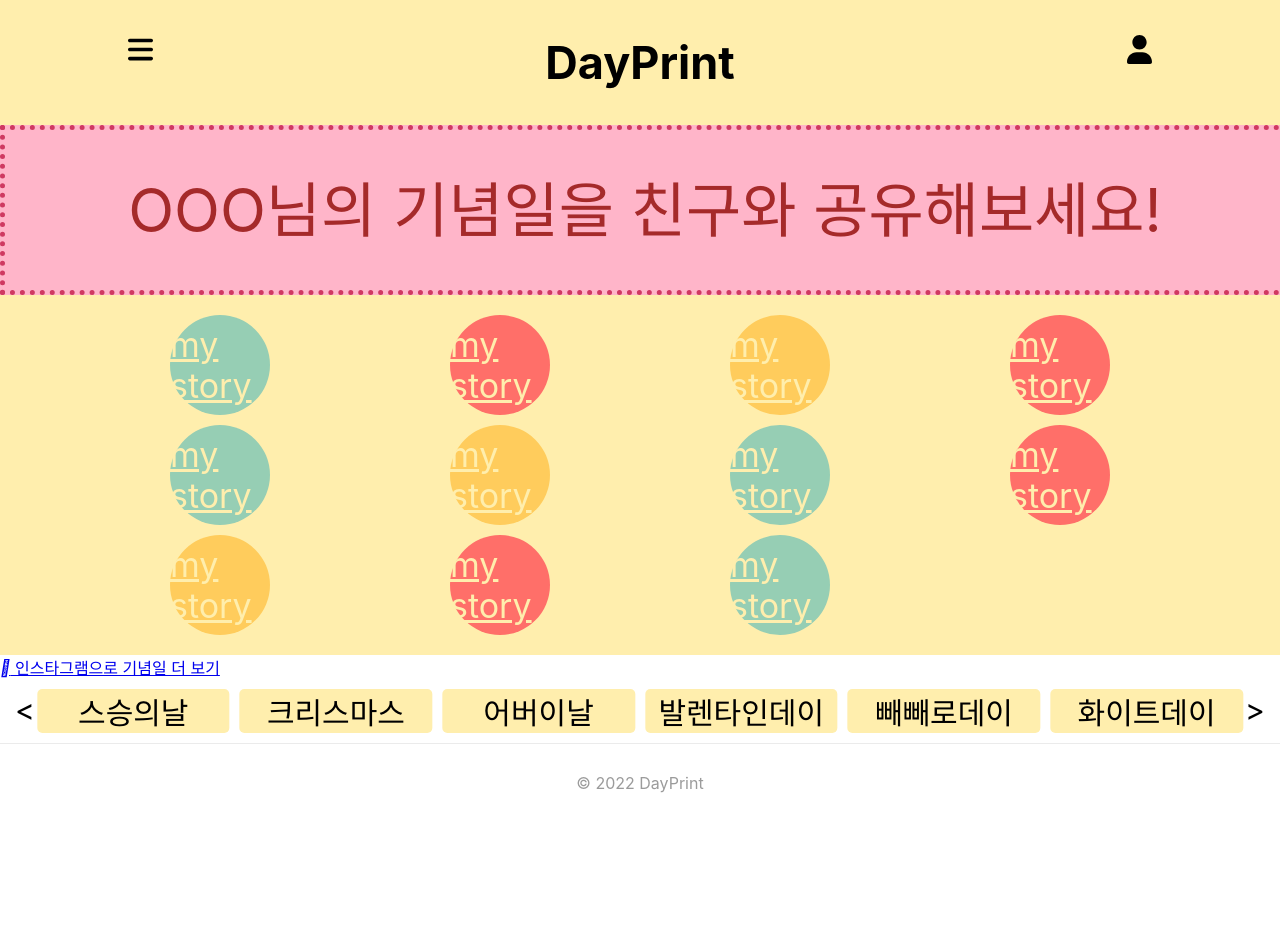
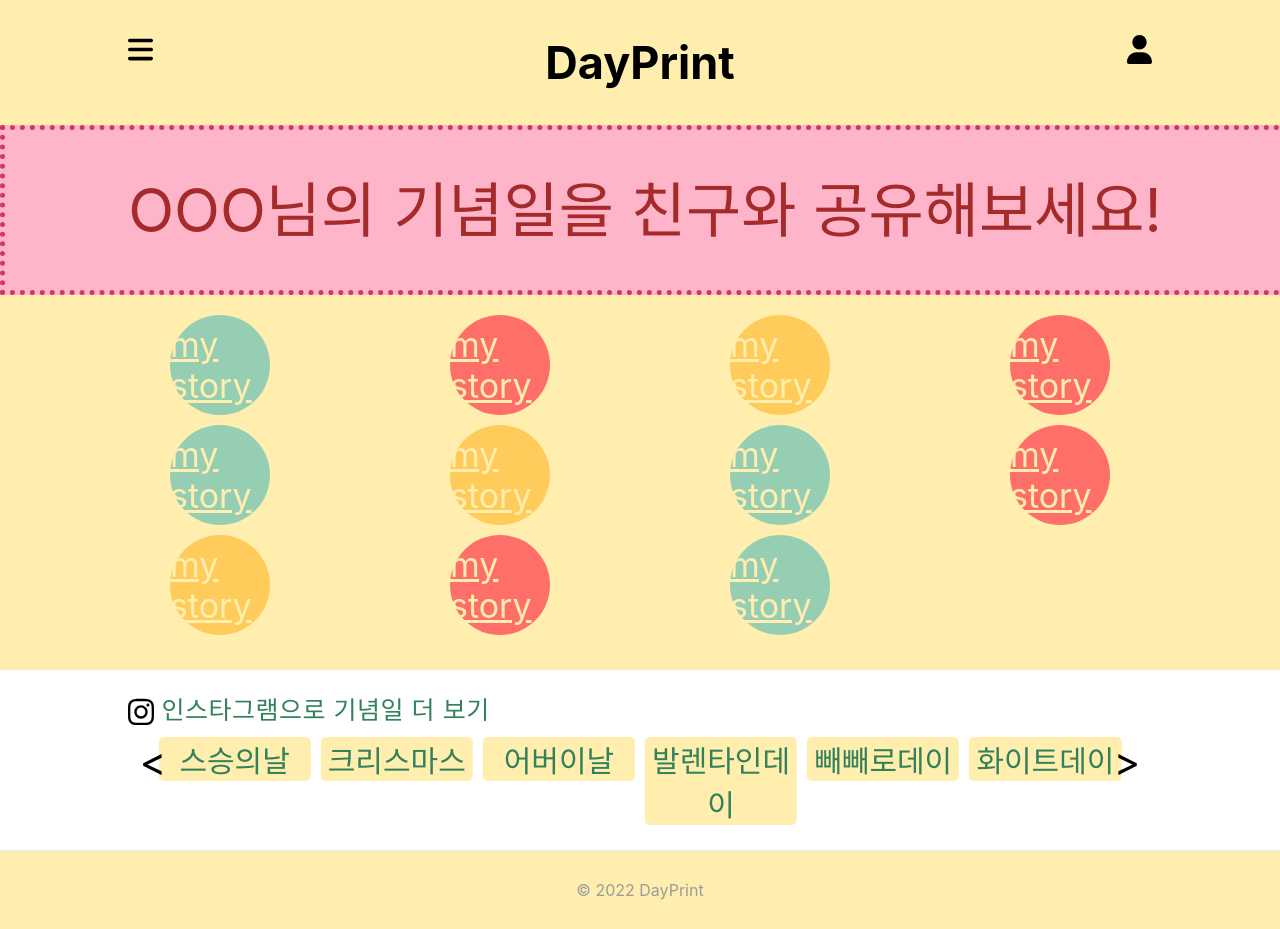
Before and after one commit to DayPrint/DayPrint_Frontend, a React (Create React App) app: page / in a window 1280 px wide. Before the commit the page ends 822 px from the top, so only its background shows below. Built offline with nearby package versions, Linux system fonts and the light colour scheme; a web font is replaced by a local one.

Commit message:
body색, footerbanner css, 인스타 기능 추가, 슬라이드버튼 위치,색 조정

```diff
--- a/src/style/styles.css
+++ b/src/style/styles.css
@@ -1,6 +1,10 @@
 @import url('https://fonts.googleapis.com/css2?family=Dongle:wght@300;400;700&display=swap');
 
 /* ----------header----------*/
+body{
+    background: #ffeead;
+    /* font: 50px 'Dongle', sans-serif; */
+}
 
 #header {
     padding: 5px 0;
@@ -37,15 +41,26 @@
     padding: 29px 0;
     border-top: 1px solid #ebebeb;
     width: 100%;
+    background: #ffeead;
 }
 #footer p {
     font-size: 1em;
     margin: 0;
     color: #9b9b9b;
 }
-
+.footer_banner{
+    margin-top: 15px;
+    background: #fff;
+}
+.footer_banner .banner{
+    text-align: center;
+}
 .banner {
     position: relative;
+    background: #fff;
+    padding: 0 0 15px 0;
+    width: 80%;
+    margin: 0 auto;
 }
 
 .banner-slider {
@@ -53,55 +68,107 @@
     width: 95%;
 }
 
+.footer_container {
+    width: 100%;
+    font-size: 25px;
+    padding: 20px 0 0 0;
+    background: #fff;
+    letter-spacing: .5px;
+}
+
+.go_instagram{
+    margin-left: 10%;
+    text-decoration: none;
+    color: #33805c;
+}
+
+.go_instagram:hover .fa-instagram{
+    position: relative;
+    animation: bounce .8s infinite ease-in-out;
+    /* -webkit-animation: bounce 0.8s infinite ease-in-out; */
+    /* -o-animation: bounce 0.8s infinite ease-in-out; */
+}
+@keyframes bounce {
+    0% { top: 0; }
+    50% { top: -5px; }
+    100% { top: 0; }
+}
+/* @-webkit-keyframes bounce {
+    0% { top: 0; }
+    50% { top: -5px; }
+    100% { top: 0; }
+} */
+/* @-o-keyframes bounce {
+    0% { top: 0; }
+    50% { top: -5px; }
+    100% { top: 0; }
+} */
+.fa-brands{
+    text-indent: -9999em;
+    vertical-align: center;
+    display: inline-block;
+    width: 26px;
+    height: 30px;
+}
+.go_instagram .fa-instagram{
+    background: url(images/instagram-brands.svg) no-repeat;
+    vertical-align: middle;
+}
+
 .slider-button-prev {
     position: absolute;
-    top: 15%;
-    left: 15px;
+    top: 0;
+    left: 10px;
     z-index: 1;
     cursor: pointer;
+    height: 60px;
+    width: 30px;
+    line-height: 60px;
 }
 
 .slider-button-prev::after {
-    font-size: 30px;
+    font-size: 40px;
     content: '<';
     display: block;
-    width: 50px;
-    height: 50px;
+    text-align: center;
 }
 
 .slider-button-next {
     position: absolute;
-    right: -15px;
-    top: 15%;
+    top: 0;
+    right: 10px;
     z-index: 1;
     cursor: pointer;
+    height: 60px;
+    width: 30px;
+    line-height: 60px;
 }
 
 .slider-button-next::after {
-    font-size: 30px;
+    font-size: 40px;
     display: block;
     content: '>';
-    width: 50px;
-    height: 50px;
+    text-align: center;
 }
 
 .swiper-pagination {
     display: none;
 }
 
+.banner-slider{
+    background: #fff;
+}
 .banner-slider a {
-    color: black;
+    color: #33805c;
     text-decoration: none;
     font-size: 30px;
     display: flex;
     justify-content: center;
-}
-
-.banner-slider a {
     background-color: #ffeead;
     margin: 5px;
     border-radius: 5px;
 }
+
 
 /*       mainPage       */
 main .MyAccount {
```
